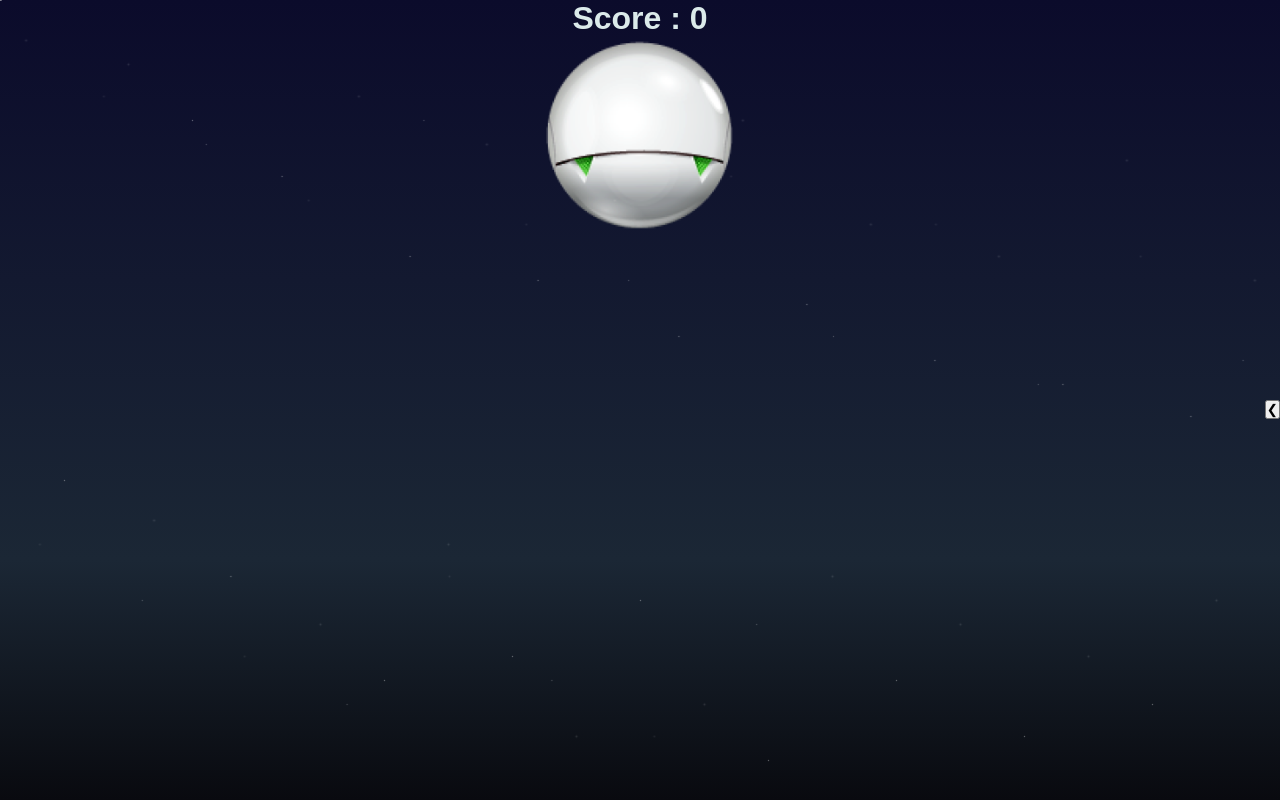
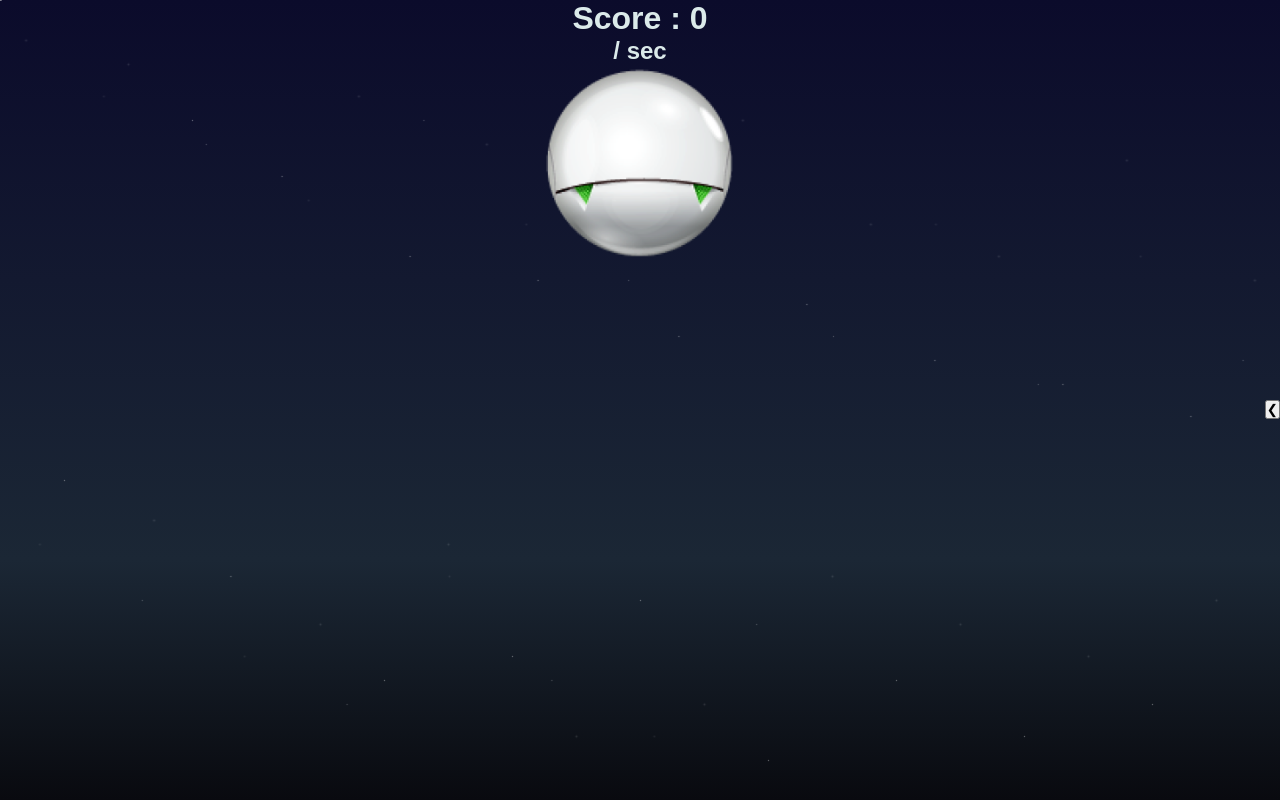
Before and after one commit to Tadomika-Ari/Nova-Clicker, a plain HTML site: page index.html in a window 1280 px wide. Drawn offline with Linux system fonts and the light colour scheme.

Commit message:
add: score generated per second

```diff
--- a/index.html
+++ b/index.html
@@ -8,6 +8,7 @@
 <body>
     <div class="stars"></div>
     <h1>Score : <span id="score">0</span></h1>
+    <h2><span id="passive"></span> / sec</h1>
     <img id="marvin" src="ressource/marvin.png" alt="marvin">
 
     <button class="panel-toggle" id="panelToggle">❮</button>
```
